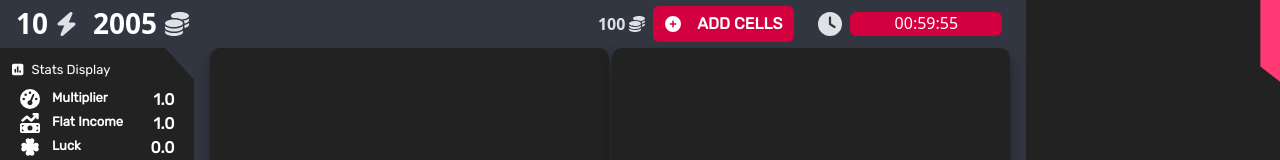
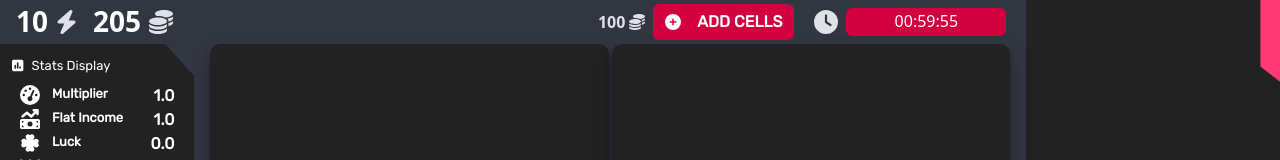
Before and after one commit to Myc22Ka/TheGame, a React (Create React App) app: page / in a window 1280 px wide. Shown: the top 160 px of the page. Built offline with nearby package versions, Linux system fonts and the light colour scheme.

Commit message:
button header completed

```diff
--- a/src/components/Header/ResizeGridButton/ResizeGridButton.tsx
+++ b/src/components/Header/ResizeGridButton/ResizeGridButton.tsx
@@ -12,7 +12,7 @@ import { buttonVariants } from "src/components/Grid/Cell/CellPieceModal/Buttons/
 
 const ResizeGridButton: React.FC = () => {
   const { game, resizeGrid } = useGame();
-  const { score, removeSomeGold } = useScore();
+  const { score, removeSomeGold, currentGameSpeed } = useScore();
   const { defaultSize, gridUpgrades } = options.grid;
 
   /**
@@ -32,15 +32,22 @@ const ResizeGridButton: React.FC = () => {
   };
 
   const isMaxed = Math.sqrt(game.grid.length) === defaultSize + gridUpgrades.length;
+  const cost = gridUpgrades[Math.sqrt(game.grid.length) - defaultSize].cost;
 
   return (
     <Stack
       direction="horizontal"
       style={{ backgroundColor: styles.toExpensive, borderRadius: "0.375rem", maxHeight: "46px" }}
     >
-      {!isMaxed && <ResizePrice price={gridUpgrades[Math.sqrt(game.grid.length) - defaultSize].cost} />}
-      <motion.div whileTap={buttonVariants.success}>
-        <Button variant="main" onClick={resizeGridHandler} disabled={isMaxed} className="py+1">
+      {!isMaxed && <ResizePrice price={cost} />}
+      <motion.div
+        whileTap={cost > score.gold ? buttonVariants.reject : buttonVariants.success}
+        transition={{
+          duration: currentGameSpeed({ devider: 6000 }),
+          ease: "easeInOut",
+        }}
+      >
+        <Button variant="main" onClick={resizeGridHandler} disabled={isMaxed}>
           <Stack gap={3} direction="horizontal">
             <FontAwesomeIcon icon={faCirclePlus} />
             <b className="text text-uppercase">{isMaxed ? "Max Cells" : "Add Cells"}</b>
--- a/src/components/Header/ResizeGridButton/ResizePrice.tsx
+++ b/src/components/Header/ResizeGridButton/ResizePrice.tsx
@@ -2,16 +2,20 @@ import { faCoins } from "@fortawesome/free-solid-svg-icons";
 import { FontAwesomeIcon } from "@fortawesome/react-fontawesome";
 import React from "react";
 import { Stack } from "react-bootstrap";
+import { useScore } from "src/contexts/ScoreContext";
+import styles from "src/styles/style.module.scss";
 
 type ResizePricePropsType = {
   price: number;
 };
 
 const ResizePrice: React.FC<ResizePricePropsType> = ({ price }) => {
+  const { score } = useScore();
+
   return (
     <Stack direction="horizontal" gap={1} className="px-2">
       <b>{price}</b>
-      <FontAwesomeIcon icon={faCoins} />
+      <FontAwesomeIcon icon={faCoins} color={price > score.gold ? "white" : styles.main} />
     </Stack>
   );
 };
--- a/src/components/Header/Timer.tsx
+++ b/src/components/Header/Timer.tsx
@@ -27,7 +27,7 @@ const Timer: React.FC = () => {
 
   return (
     <Stack
-      className="justify-content-center align-items-center p-2"
+      className="justify-content-center align-items-center p-1"
       direction="horizontal"
       style={{ width: "200px" }}
       gap={2}
--- a/src/config.json
+++ b/src/config.json
@@ -1,6 +1,6 @@
 {
   "score": {
-    "gold": 2000,
+    "gold": 200,
     "destroyRange": [0.2, 0.4, 0.5, 0.6, 0.8],
     "gameStats": {
       "multiplier": 1,
```
